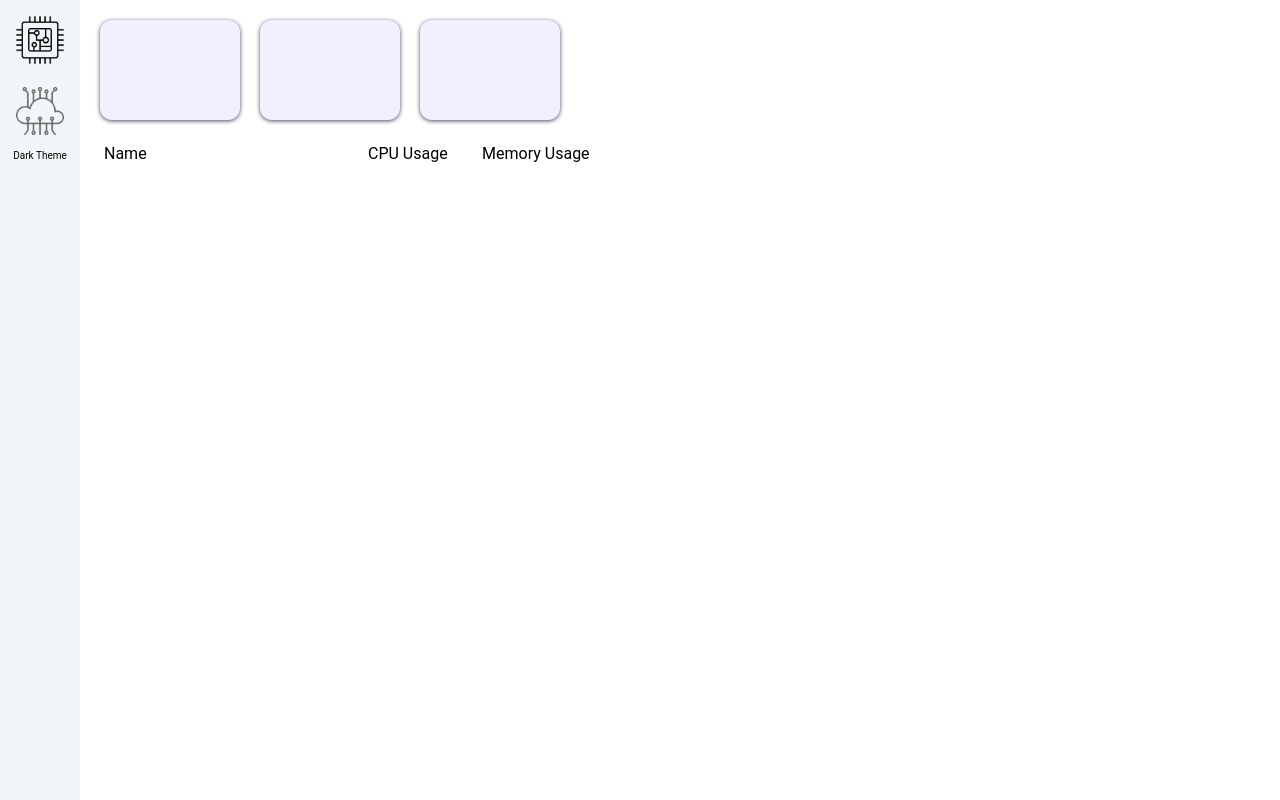
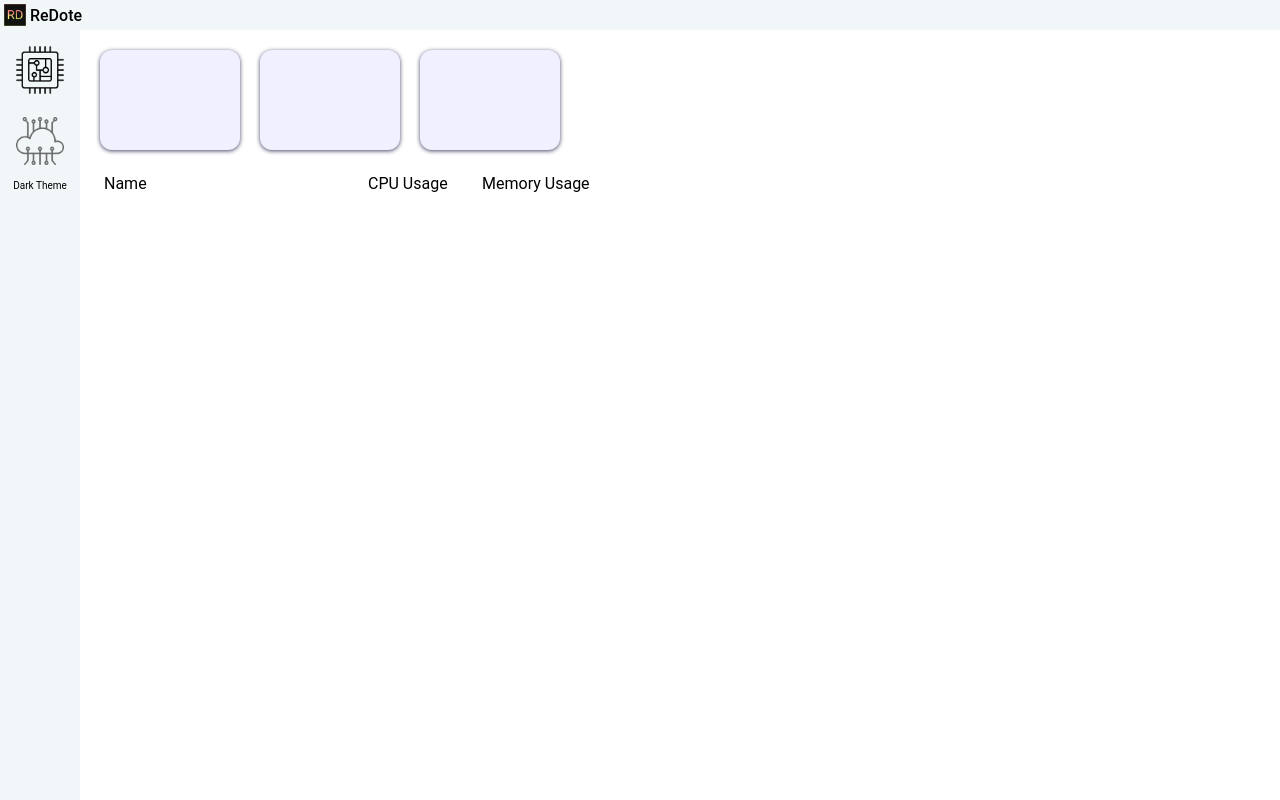
Before and after one commit to Hypenexy/ReDote, an Electron app: page index.html in a window 1280 px wide. Drawn offline with Linux system fonts and the light colour scheme.

Commit message:
custom header, trying new logo

```diff
--- a/index.html
+++ b/index.html
@@ -9,6 +9,7 @@
   <link rel="stylesheet" href="style.css">
 </head>
 <body>
+  <div class="header"><img src="logoProposition1.png"><p>ReDote</p></div>
   <div class="window">
     <div class="sidebar">
       <a><img id="processesbtn" src="cpu.png"><!-- Processes --></a>
--- a/style.css
+++ b/style.css
@@ -18,9 +18,31 @@ body{margin:0; padding: 0; background: #fff;}
     display: none;
 }
 
+.header{
+    -webkit-app-region: drag;
+    background: #a7cbd128;
+    display: block;
+    width: 100%;
+    height: 30px;
+}
+.header img{
+    width: 30px;
+    padding: 4px;
+    margin-bottom: -6px;
+    vertical-align: middle;
+}
+.header p{
+    padding: 5.5px;
+    padding-left: 0;
+    font-weight: 500;
+}
+.header *{
+    float: left;
+}
+
 .window {
     display: inline-flex;
-    height: 100%;
+    height: calc(100% - 30px);
     /* min-height: 100vh;
     min-height: -webkit-fill-available; */
 }
```
Also changed, not shown: index.js (+7 -1 lines), logoProposition1.png (added), 2 other files.
